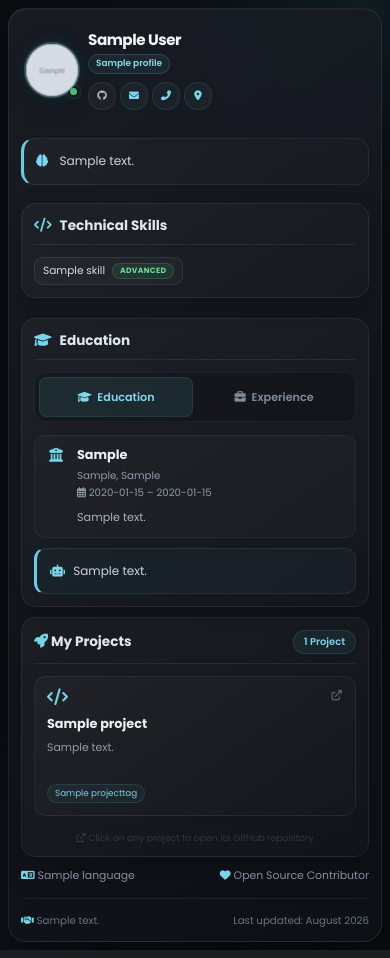
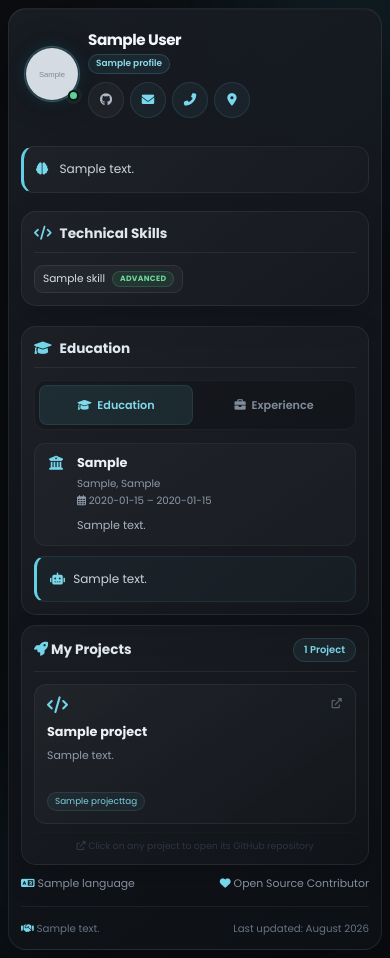
Before and after one commit to navidmn56/portfolio-website, a Django app: page / in a window 390 px wide. Run offline with Django 5.2, Linux system fonts and the light colour scheme; tables that the repository leaves empty hold one stand-in row (values such as "Sample post"); grey boxes marked "Sample" are stand-in pictures.

Commit message:
profile fixed

```diff
--- a/resume_app/templates/portfolio.html
+++ b/resume_app/templates/portfolio.html
@@ -41,7 +41,7 @@
                                 class="profile-image"
                                 loading="eager"
                                 decoding="async"
-                                onerror="this.onerror=null; this.src='https://ui-avatars.com/api/?name={{ profile.full_name|default:'User'|urlencode }}&background=00b4d8&color=fff&size=256&font-size=0.45&bold=true&format=png';"
+                                onerror="..."
                             >
                         {% else %}
                             <img
--- a/static/css/portfolio.css
+++ b/static/css/portfolio.css
@@ -216,22 +193,6 @@ body::after {
     transition: opacity 0.25s ease;
 }
 
-/* Desktop Hover */
-@media (min-width: 900px) and (hover: hover) and (pointer: fine) {
-    .profile-image-wrapper:hover::after {
-        opacity: 1;
-    }
-    .profile-image-wrapper:hover .profile-image {
-        box-shadow:
-            0 0 0 1px rgba(125, 211, 232, 0.28),
-            0 15px 35px rgba(0, 0, 0, 0.48),
-            0 0 35px rgba(0, 180, 216, 0.16);
-    }
-}
-
-/* ============================================================
-   STATUS DOT - Completely 2D
-   ============================================================ */
 .status-dot {
     position: absolute;
     width: 12px;
@@ -307,21 +268,18 @@ body::after {
 }
 
 .social-icon-circle {
+    display: inline-flex;
+    align-items: center;
+    justify-content: center;
     width: 32px;
     height: 32px;
     min-width: 32px;
     max-width: 32px;
     min-height: 32px;
     max-height: 32px;
-    flex: 0 0 32px;
-    display: inline-flex;
-    align-items: center;
-    justify-content: center;
-    aspect-ratio: 1 / 1;
     padding: 0;
     margin: 0;
     border-radius: 50%;
-    box-sizing: border-box;
     background: rgba(255, 255, 255, 0.035);
     border: 1px solid rgba(255, 255, 255, 0.08);
     color: #aeb8c6;
@@ -329,12 +287,7 @@ body::after {
     font-size: 0.72rem;
     line-height: 1;
     flex-shrink: 0;
-    transition:
-        transform 0.2s cubic-bezier(0.2, 0.8, 0.2, 1),
-        background 0.2s ease,
-        color 0.2s ease,
-        border-color 0.2s ease,
-        box-shadow 0.2s ease;
+    transition: transform 0.2s ease, background 0.2s ease, color 0.2s ease, border-color 0.2s ease, box-shadow 0.2s ease;
 }
 
 .social-icon-circle i {
@@ -343,7 +296,6 @@ body::after {
     justify-content: center;
     width: 100%;
     height: 100%;
-    line-height: 1;
 }
 
 .contact-inline-icon {
@@ -832,13 +754,14 @@ body::after {
         width: 52px; height: 52px;
         min-width: 52px; max-width: 52px;
         flex: 0 0 52px;
-        perspective: 600px;
+        perspective: none;
     }
 
     .profile-image {
         width: 52px; height: 52px;
         min-width: 52px; min-height: 52px;
         max-width: 52px; max-height: 52px;
+        transform: none !important;
     }
 
     .profile-image-wrapper::after { display: none; }
@@ -846,15 +769,18 @@ body::after {
     .name-section h1 { font-size: clamp(0.95rem, 3.8vw, 1.15rem); }
     .title-badge { font-size: 0.56rem; padding: 3px 7px; }
 
-    .social-links-row { gap: 4px; }
+    .social-links-row { gap: 6px; }
 
     .social-icon-circle {
-        width: 28px; height: 28px;
-        min-width: 28px; max-width: 28px;
-        min-height: 28px; max-height: 28px;
-        flex: 0 0 28px;
-        aspect-ratio: 1 / 1;
-        font-size: 0.62rem;
+        width: 36px !important;
+        height: 36px !important;
+        min-width: 36px !important;
+        max-width: 36px !important;
+        min-height: 36px !important;
+        max-height: 36px !important;
+        flex: 0 0 36px !important;
+        font-size: 0.78rem !important;
+        aspect-ratio: auto !important;
     }
 
     .summary { padding: 12px; font-size: 0.76rem; }
--- a/static/js/portfolio.js
+++ b/static/js/portfolio.js
@@ -1,6 +1,3 @@
-/* ============================================================
-   PORTFOLIO JAVASCRIPT - Final Complete
-   ============================================================ */
 (function () {
     "use strict";
 
```
Also changed, not shown: other parts of static/css/portfolio.css (+33 -114 lines).
